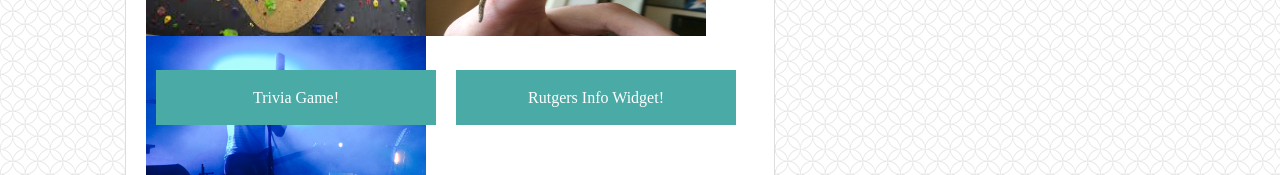
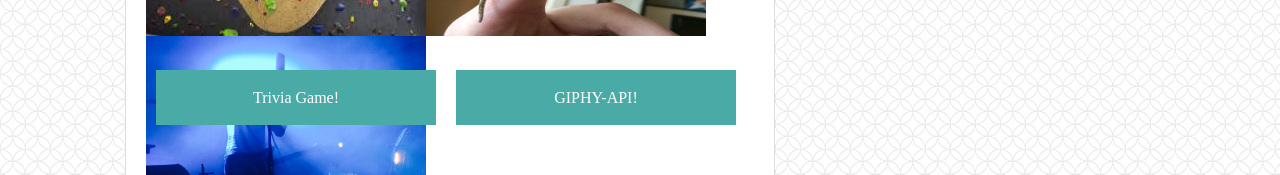
Before and after one commit to RalphWiley/Basic-Portfolio, a plain HTML site: page portfolio.html in a window 1280 px wide. Shown: the part 551-726 px from the top of the page. Drawn offline with Linux system fonts and the light colour scheme; files that its build step writes are made by us from their sources.

Commit message:
sixth commit

```diff
--- a/portfolio.html
+++ b/portfolio.html
@@ -26,7 +26,7 @@
 			<img src="assets/images/Bouldering.jpeg" alt="TriviaGame" width="280" height="200">
 				<a href="https://ralphwiley.github.io/TriviaGame/"><div class="climbing">Trivia Game!</div></a>
 			<img src="assets/images/IMG_1221.JPG" alt="Pets" width="280" height="200">
-				<div class="pets">Rutgers Info Widget!</div>
+				<a href="https://ralphwiley.github.io/GIPHY-API/"><div class="pets">GIPHY-API!</div></a>
 			<img src="assets/images/IMG_0632.jpg" alt="Music" width="280" height="200">
 				<div class="music">RPG Game!</div>
 	</div>
```
